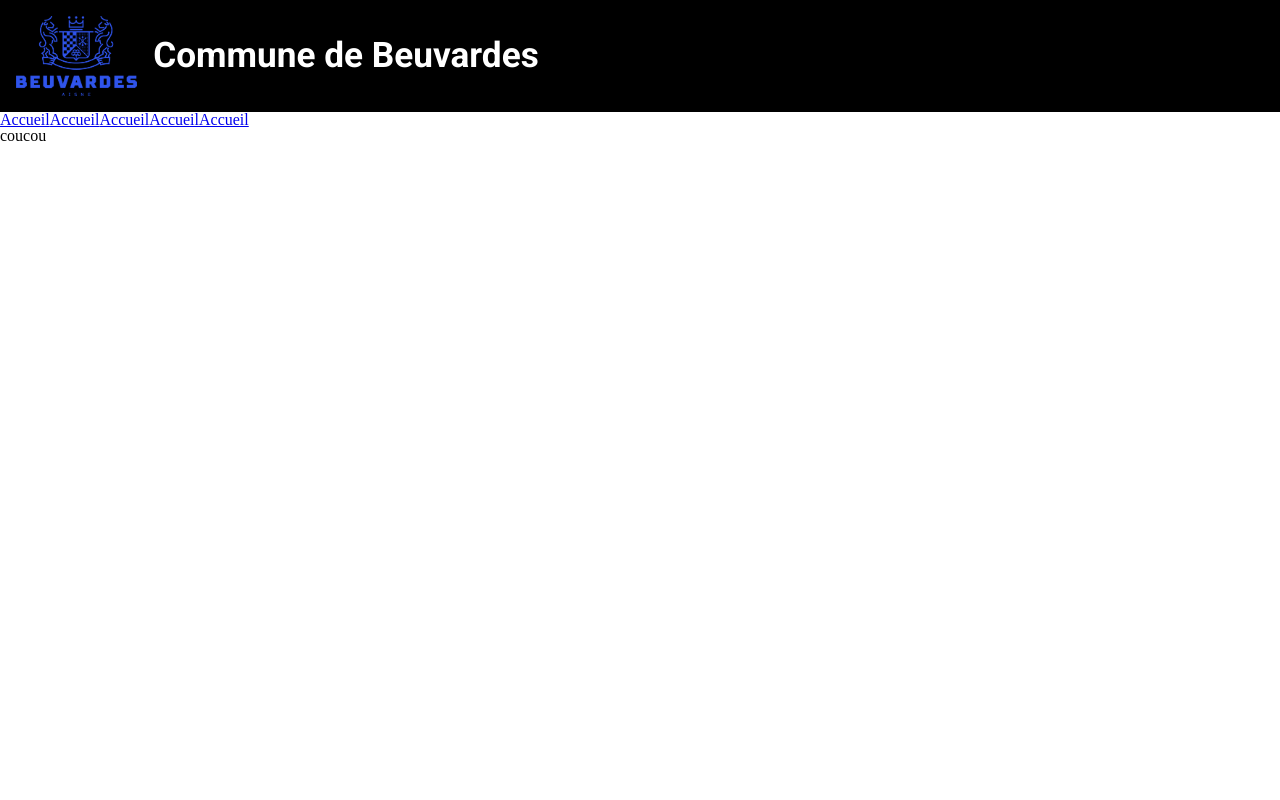
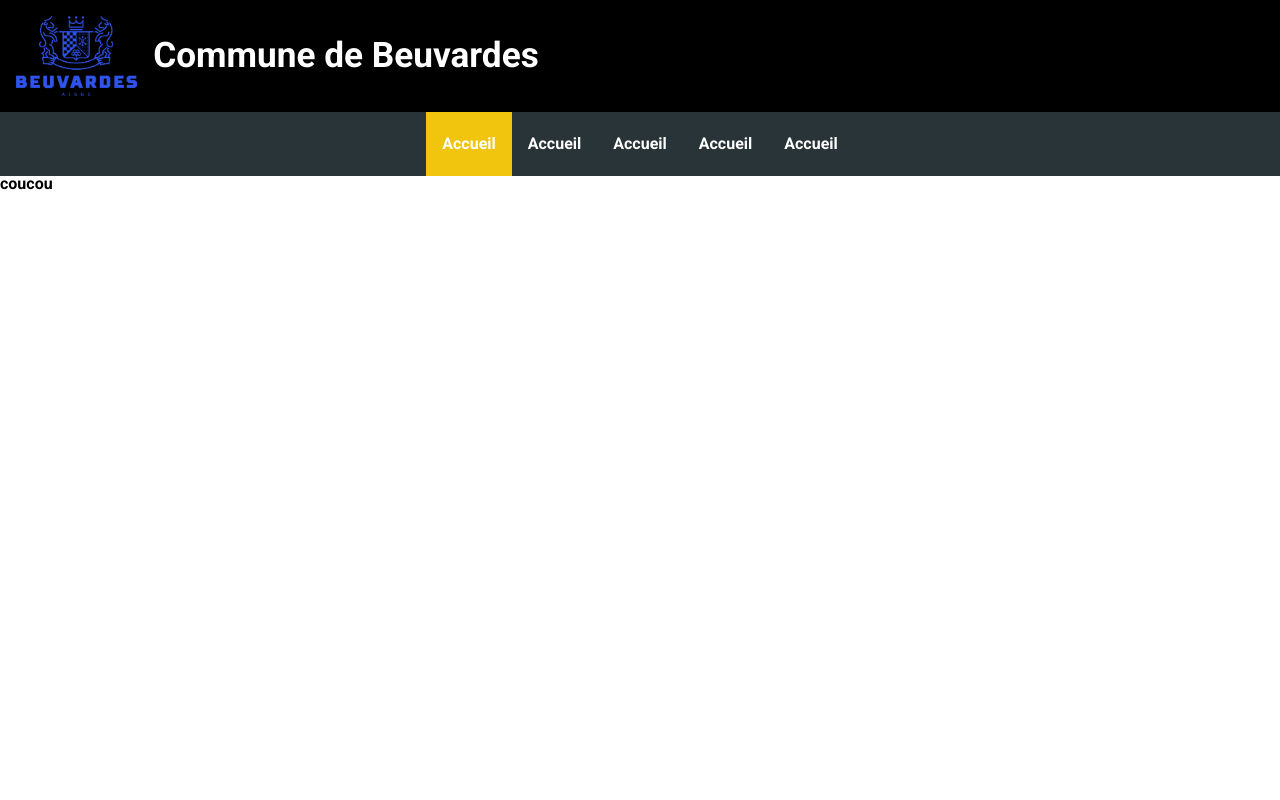
Before and after one commit to JeremyThiebaut/Mairie-Beuvardes, a Next.js app: page / in a window 1280 px wide. Shown: the top 800 px of the page. Built offline with nearby package versions, Linux system fonts and the light colour scheme.

Commit message:
add style to navbar

```diff
--- a/components/Header/style.module.scss
+++ b/components/Header/style.module.scss
@@ -1,5 +1,3 @@
-@import url("https://fonts.googleapis.com/css2?family=Roboto:wght@700&display=swap");
-
 .header {
   width: 100vw;
   background-color: #000;
@@ -9,10 +7,9 @@
 
   &__title {
     color: #fff;
-    font-family: "Roboto";
     text-decoration: none;
     font-size: 2.2rem;
-    font-weight: 700;
+    font-weight: bold;
   }
 
   &__logo {
--- a/components/Navbar/styles.module.scss
+++ b/components/Navbar/styles.module.scss
@@ -0,0 +1,25 @@
+.navbar {
+  background-color: #293439;
+  height: 4rem;
+  width: 100svw;
+  display: flex;
+  align-items: center;
+  justify-content: center;
+
+  & nav {
+    display: flex;
+    height: 100%;
+
+    & a {
+      display: flex;
+      align-items: center;
+      text-decoration: none;
+      color: #fff;
+      padding: 0 1rem;
+
+      &:first-child {
+        background-color: #f1c40e;
+      }
+    }
+  }
+}
--- a/styles/globals.css
+++ b/styles/globals.css
@@ -2,6 +2,9 @@
    v2.0 | 20110126
    License: none (public domain)
 */
+
+@import url("https://fonts.googleapis.com/css2?family=Roboto:wght@700&display=swap");
+
 
 html, body, div, span, applet, object, iframe,
 h1, h2, h3, h4, h5, h6, p, blockquote, pre,
@@ -46,3 +49,7 @@ table {
 	border-collapse: collapse;
 	border-spacing: 0;
 }
+
+html {
+	font-family: "Roboto";
+}
```
